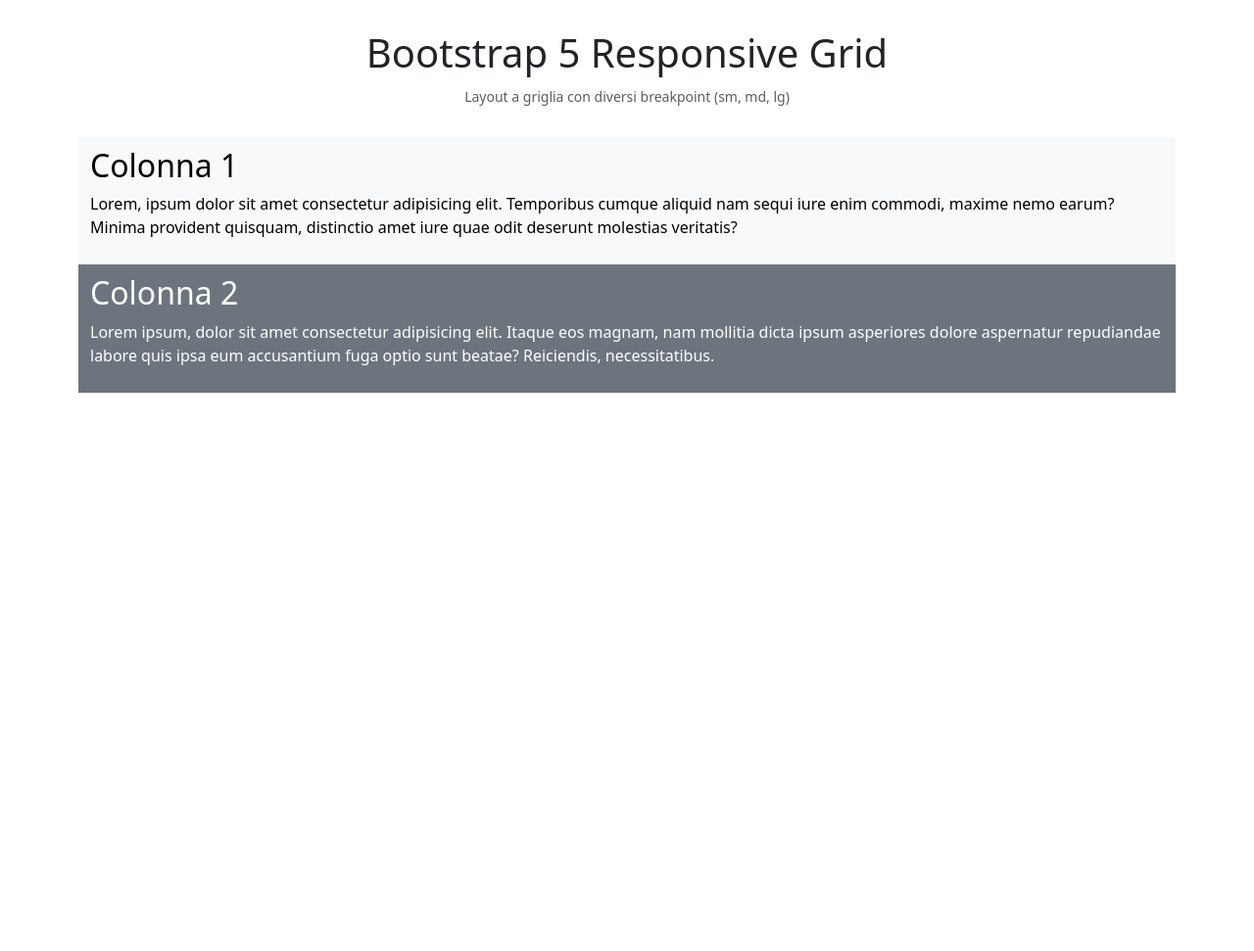
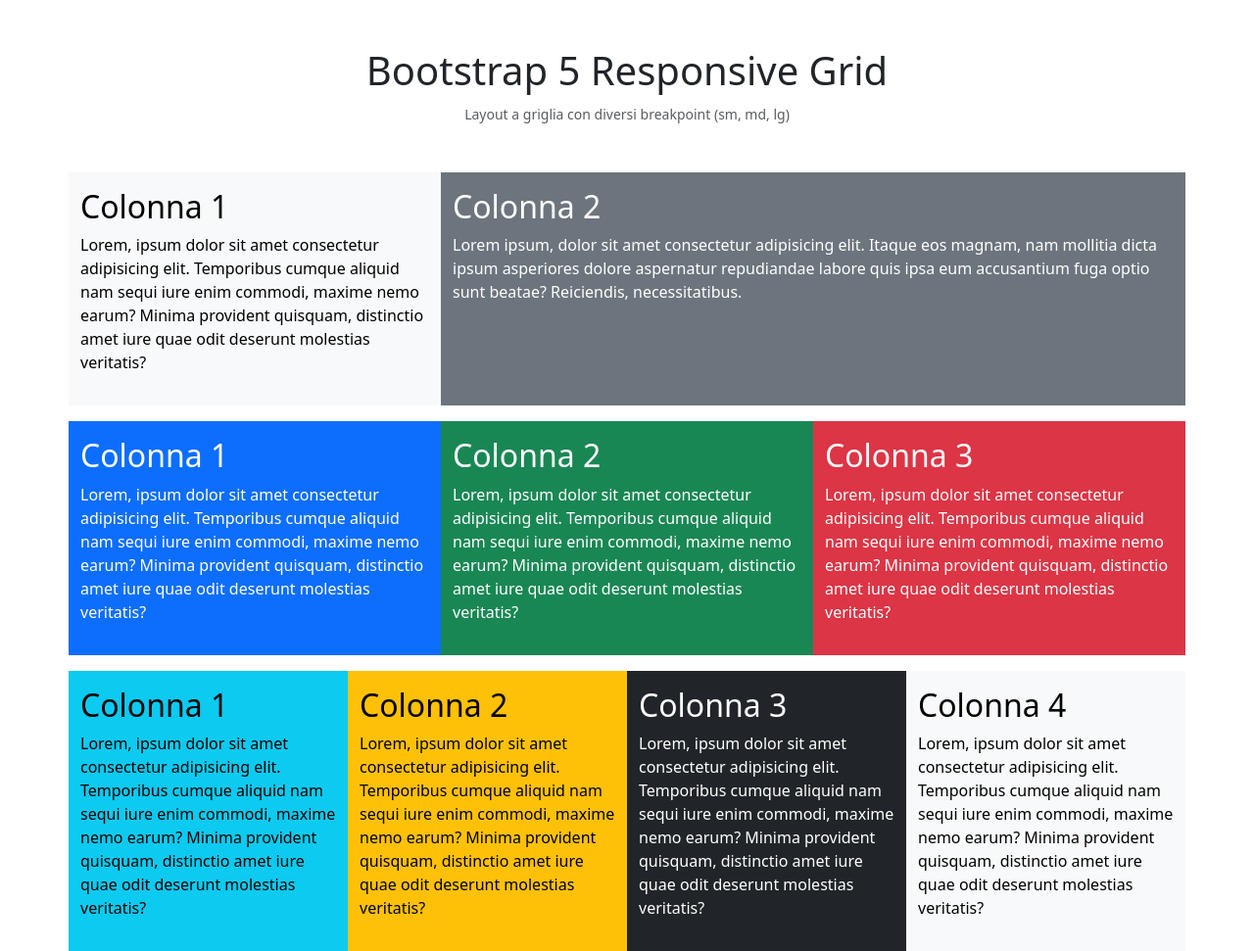
Before and after one commit to sebastianosalzillo/htmlcss-bootstrap-layout, a plain HTML site: page index.html in a window 1280 px wide. Shown: the whole page at 98% size. Before the commit the page ends 800 px from the top, so only its background shows below. Drawn offline with nearby package versions, Linux system fonts and the light colour scheme.

Commit message:
feat: all section responsive

```diff
--- a/css/style.css
+++ b/css/style.css
@@ -1,3 +1,3 @@
-div {
-    padding: 10px;
-}
+[class^="col-"] {
+    padding: 1em;
+  }
--- a/index.html
+++ b/index.html
@@ -14,9 +14,9 @@
     <div class="container">
         <!-- HEADER -->
         <header>
-            <div class="row">
-                <div class="col-12 justify-content-center align-items-center text-center">
-                    <h1 >Bootstrap 5 Responsive Grid</h1>
+            <div class="row mt-3 pt-3 pb-3">
+                <div class="col-12  justify-content-center align-items-center text-center">
+                    <h1>Bootstrap 5 Responsive Grid</h1>
                     <small class="text-body-secondary">Layout a griglia con diversi breakpoint (sm, md, lg)</small>
                 </div>
             </div>
@@ -25,23 +25,76 @@
         <!-- main -->
         <main>
             <!-- 2colonne -->
-             <div class="row ">
-                <div class="col-12 text-bg-light">
+            <div class="row mt-3">
+                <div class="col-12 text-bg-light col-md-6 col-lg-4">
                     <h2>Colonna 1</h2>
-                    <p>Lorem, ipsum dolor sit amet consectetur adipisicing elit. Temporibus cumque aliquid nam sequi iure enim commodi, maxime nemo earum? Minima provident quisquam, distinctio amet iure quae odit deserunt molestias veritatis?</p>
+                    <p>Lorem, ipsum dolor sit amet consectetur adipisicing elit. Temporibus cumque aliquid nam sequi
+                        iure enim commodi, maxime nemo earum? Minima provident quisquam, distinctio amet iure quae odit
+                        deserunt molestias veritatis?</p>
                 </div>
-                <div class="col-12 text-bg-secondary">
+                <div class="col-12 text-bg-secondary col-md-6 col-lg-8">
                     <h2>Colonna 2</h2>
-                    <p>Lorem ipsum, dolor sit amet consectetur adipisicing elit. Itaque eos magnam, nam mollitia dicta ipsum asperiores dolore aspernatur repudiandae labore quis ipsa eum accusantium fuga optio sunt beatae? Reiciendis, necessitatibus.</p>
+                    <p>Lorem ipsum, dolor sit amet consectetur adipisicing elit. Itaque eos magnam, nam mollitia dicta
+                        ipsum asperiores dolore aspernatur repudiandae labore quis ipsa eum accusantium fuga optio sunt
+                        beatae? Reiciendis, necessitatibus.</p>
                 </div>
+            </div>
+            <!-- 3colonne -->
+            <div class="row mt-3">
+                <div class="col-6 text-bg-primary col-md-4">
+
+                    <h2>Colonna 1</h2>
+                    <p>Lorem, ipsum dolor sit amet consectetur adipisicing elit. Temporibus cumque aliquid nam sequi
+                        iure enim commodi, maxime nemo earum? Minima provident quisquam, distinctio amet iure quae
+                        odit deserunt molestias veritatis?</p>
+
+                </div>
+                <div class="col-6 text-bg-success col-md-4">
+
+                    <h2>Colonna 2</h2>
+                    <p>Lorem, ipsum dolor sit amet consectetur adipisicing elit. Temporibus cumque aliquid nam sequi
+                        iure enim commodi, maxime nemo earum? Minima provident quisquam, distinctio amet iure quae
+                        odit deserunt molestias veritatis?</p>
+
+                </div>
+                <div class="col-12 text-bg-danger col-md-4">
+
+                    <h2>Colonna 3</h2>
+                    <p>Lorem, ipsum dolor sit amet consectetur adipisicing elit. Temporibus cumque aliquid nam sequi
+                        iure enim commodi, maxime nemo earum? Minima provident quisquam, distinctio amet iure quae
+                        odit deserunt molestias veritatis?</p>
+
+                </div>
+            </div>
+            <!-- 4colonne -->
+             <div class="row mt-3">
+               <div class="col-6 text-bg-info col-md-3">
+                <h2>Colonna 1</h2>
+                    <p>Lorem, ipsum dolor sit amet consectetur adipisicing elit. Temporibus cumque aliquid nam sequi
+                        iure enim commodi, maxime nemo earum? Minima provident quisquam, distinctio amet iure quae
+                        odit deserunt molestias veritatis?</p>
+               </div>
+               <div class="col-6 text-bg-warning col-md-3">
+                <h2>Colonna 2</h2>
+                    <p>Lorem, ipsum dolor sit amet consectetur adipisicing elit. Temporibus cumque aliquid nam sequi
+                        iure enim commodi, maxime nemo earum? Minima provident quisquam, distinctio amet iure quae
+                        odit deserunt molestias veritatis?</p>
+               </div>
+               <div class="col-6 text-bg-dark col-md-3">
+                <h2>Colonna 3</h2>
+                    <p>Lorem, ipsum dolor sit amet consectetur adipisicing elit. Temporibus cumque aliquid nam sequi
+                        iure enim commodi, maxime nemo earum? Minima provident quisquam, distinctio amet iure quae
+                        odit deserunt molestias veritatis?</p>
+               </div>
+               <div class="col-6 text-bg-light col-md-3">
+                <h2>Colonna 4</h2>
+                    <p>Lorem, ipsum dolor sit amet consectetur adipisicing elit. Temporibus cumque aliquid nam sequi
+                        iure enim commodi, maxime nemo earum? Minima provident quisquam, distinctio amet iure quae
+                        odit deserunt molestias veritatis?</p>
+               </div>
              </div>
-             <!-- 3colonne -->
-              <div class="row"></div>
-              <!-- 4colonne -->
         </main>
 
-        <!-- Footer -->
-        <footer></footer>
     </div>
 </body>
 
```
